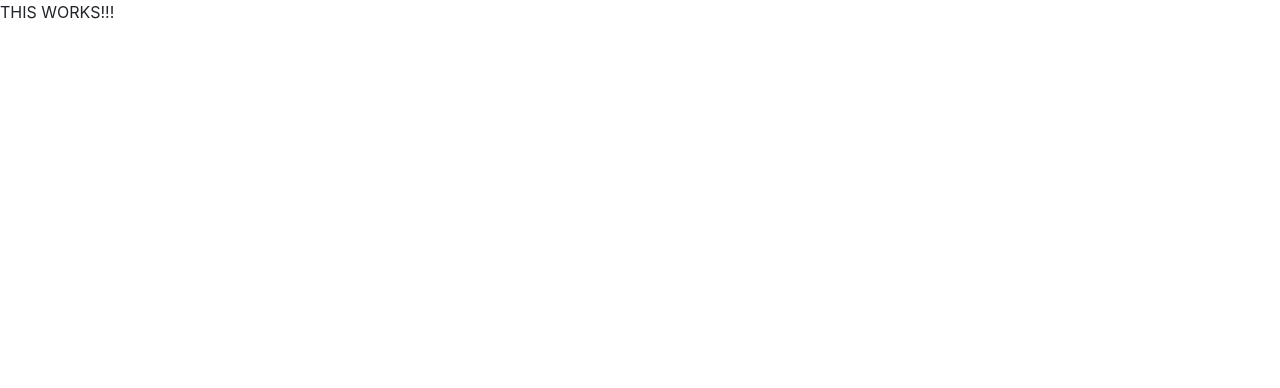
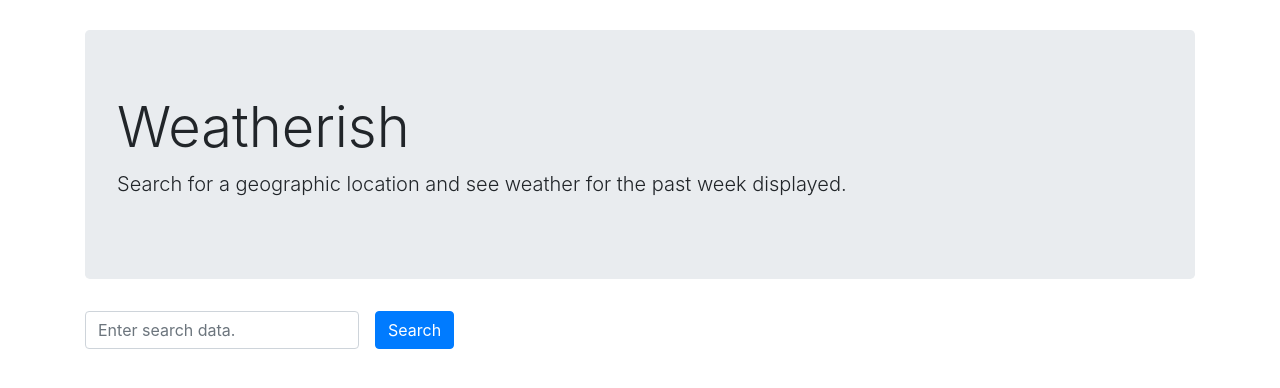
Before and after one commit to ryanmcintire/weather-net, a React (Create React App) app in the folder weathernet-client/: page / in a window 1280 px wide. Shown: the top 388 px of the page. Built offline with nearby package versions, Linux system fonts and the light colour scheme.

Commit message:
Add search bar.

```diff
--- a/weathernet-client/src/App.css
+++ b/weathernet-client/src/App.css
@@ -1,28 +1,3 @@
-.App {
-  text-align: center;
+body {
+  padding-top: 30px;
 }
-
-.App-logo {
-  animation: App-logo-spin infinite 20s linear;
-  height: 80px;
-}
-
-.App-header {
-  background-color: #222;
-  height: 150px;
-  padding: 20px;
-  color: white;
-}
-
-.App-title {
-  font-size: 1.5em;
-}
-
-.App-intro {
-  font-size: large;
-}
-
-@keyframes App-logo-spin {
-  from { transform: rotate(0deg); }
-  to { transform: rotate(360deg); }
-}
--- /dev/null
+++ b/weathernet-client/src/client-app/components/search.jsx
@@ -0,0 +1,24 @@
+import React from "react";
+import { connect } from "react-redux";
+import { bindActionCreators } from "redux";
+
+export default class Search extends React.Component {
+  render() {
+    return (
+      <form className="form-inline">
+        <div className="form-group mb-3">
+          <input
+            type="text"
+            className="form-control"
+            placeholder="Enter search data."
+          />
+        </div>
+        <div className="form-group mx-sm-3 mb-2">
+          <button type="submit" class="btn btn-primary mb-2">
+            Search
+          </button>
+        </div>
+      </form>
+    );
+  }
+}
--- /dev/null
+++ b/weathernet-client/src/client-app/components/title.jsx
@@ -0,0 +1,15 @@
+import React from "react";
+
+export default class Title extends React.Component {
+  render() {
+    return (
+      <div className="jumbotron">
+        <h1 className="display-4">Weatherish</h1>
+        <p className="lead">
+          Search for a geographic location and see weather for the past week
+          displayed.
+        </p>
+      </div>
+    );
+  }
+}
--- a/weathernet-client/src/client-app/root.jsx
+++ b/weathernet-client/src/client-app/root.jsx
@@ -1,7 +1,21 @@
 import React from "react";
+
+import Title from './components/title';
+import Search from './components/search';
 
 export default class Root extends React.Component {
   render() {
-    return <div>THIS WORKS!!!</div>;
+    return (
+      <div>
+        <div className="row">
+          <div className="container">
+            <Title />
+          </div>
+        </div>
+        <div className="row">
+          <div className="container"><Search /></div>
+        </div>
+      </div>
+    );
   }
 }
```
